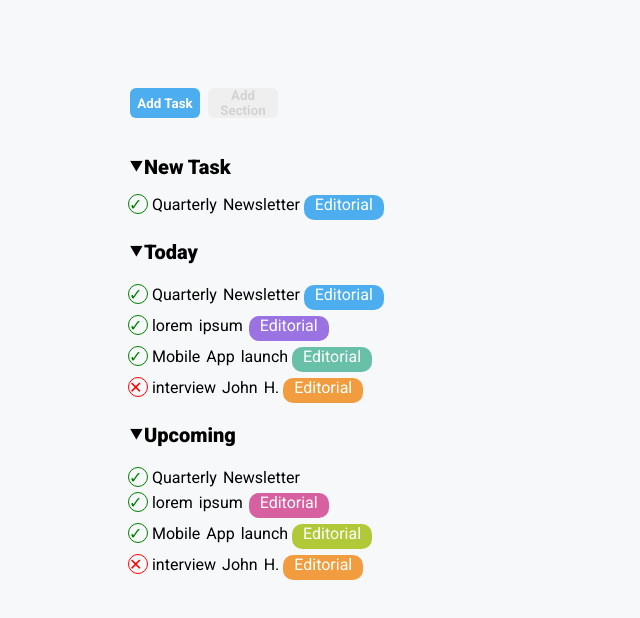
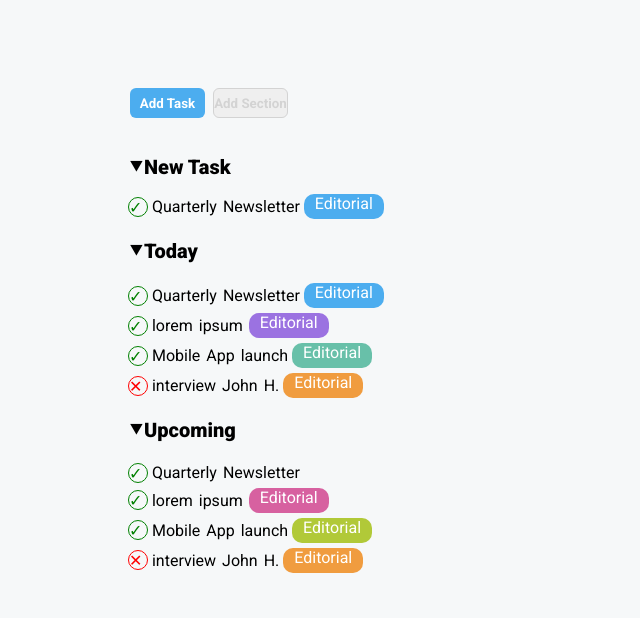
Before and after one commit to alessandro-sartini/html-css-toboolist, a plain HTML site: page index.html in a window 1280 px wide. Shown: the part 100-718 px from the top of the page, without its empty margins (0-640 px from the left). Drawn offline with Linux system fonts and the light colour scheme.

Commit message:
correction allingn elemnets

```diff
--- a/css/style.css
+++ b/css/style.css
@@ -39,7 +39,7 @@ main{
     height: 30px;
     margin: 2px;
     font-weight: bold;
-    width: 70px;
+    width: 75px;
     vertical-align: middle;
 
 }
@@ -50,6 +50,7 @@ main{
 }
 .button.grey{
     color: lightgray;
+    border: 1px solid lightgray;
 
 }
 .task-schedule{
@@ -65,6 +66,7 @@ main{
    aspect-ratio: 1;
    display: inline-block;
    border-radius: 50%;
+   vertical-align: middle;
 }
  .circle.green-check{
     border: 1px solid green;
@@ -80,12 +82,13 @@ main{
     display: inline;
     margin-top: 10px;
     margin-bottom: 10px;
+    vertical-align: middle;
 }
 .side-circle{
     display: inline-block;
     height: 25px;
     width: 80px;
-
+    vertical-align: middle;
     border-radius: 10px;
     color: #fff;
     text-align: center;
```
